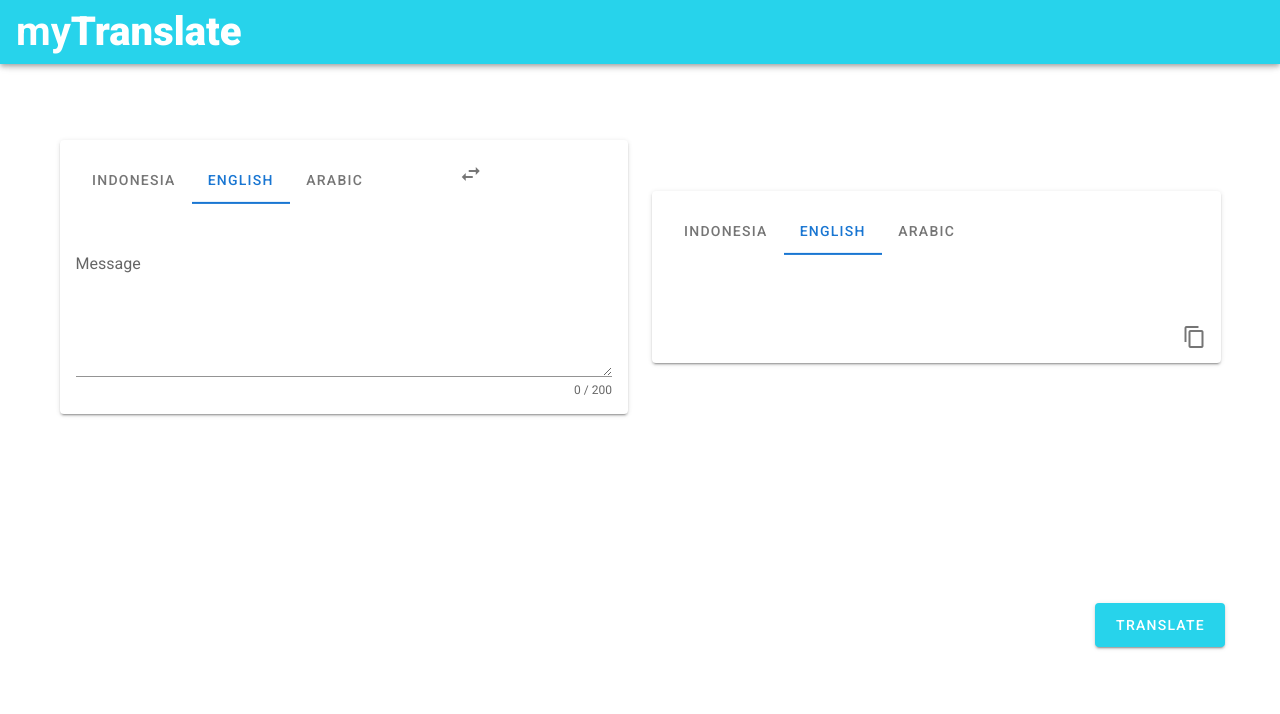
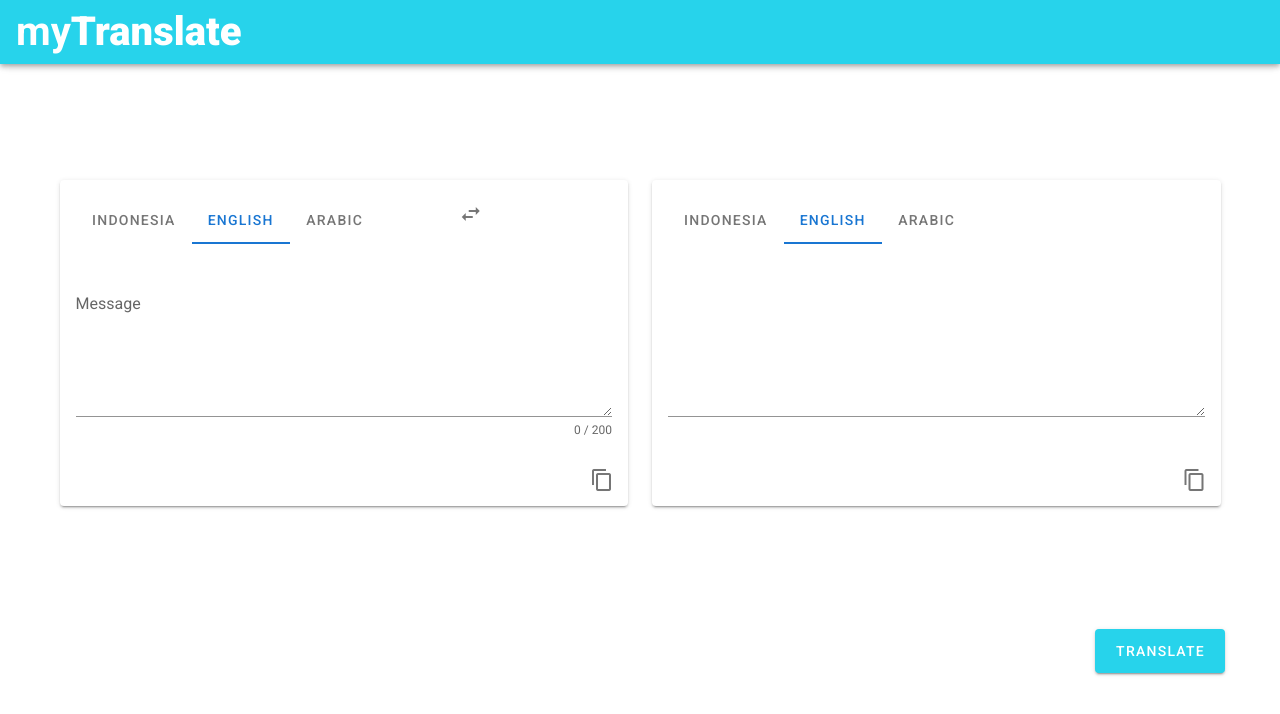
Before and after one commit to myTranslate/myTranslate-FE, a Nuxt app: page / in a window 1280 px wide. Shown: the top 714 px of the page. Built offline with nearby package versions, Linux system fonts and the light colour scheme.

Commit message:
update layout

```diff
--- a/pages/index.vue
+++ b/pages/index.vue
@@ -46,6 +46,16 @@
                 single-line
             ></v-textarea>
           </v-card-text>
+          <!-- add copy button on right corner -->
+          <v-card-actions>
+            <v-spacer></v-spacer>
+            <v-btn
+              @click="copyText"
+              icon
+            >
+              <v-icon>mdi-content-copy</v-icon>
+            </v-btn>
+          </v-card-actions>
         </v-card>
       </v-col>
       <v-col cols="12" md="6">
@@ -65,9 +75,12 @@
             </div>
           </v-card-title>
           <v-card-text>
-            <v-container>
+            <v-textarea
+            v-model="result"
+            readonly
+            >
               {{ result }}
-            </v-container>
+            </v-textarea>
           </v-card-text>
           <!-- add copy button on right corner -->
           <v-card-actions>
@@ -138,7 +151,6 @@
   display: flex;
   align-items: center;
   justify-content: center;
-  transform: translate(0%, -10%);
 }
 .v-container {
   height: 100%;
```
